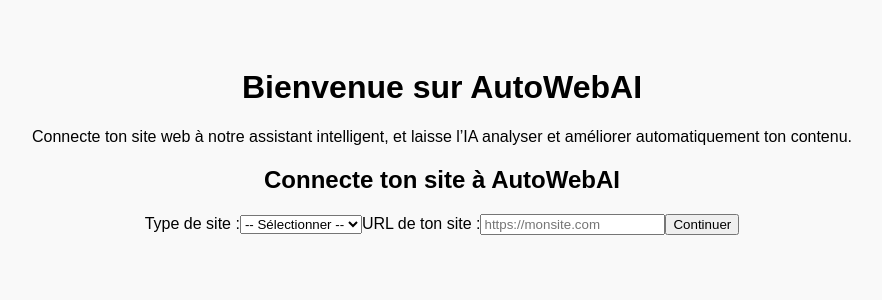
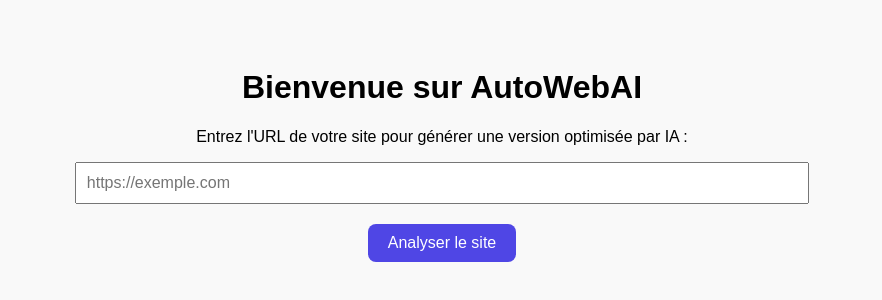
Before and after one commit to AutoWebAI-Project/AutoWebAI, a React (Create React App) app: page / in a window 1280 px wide. Shown: the top 300 px of the page, without its empty margins (198-1080 px from the left). Built offline with nearby package versions, Linux system fonts and the light colour scheme; the HTML template or start-up script is replaced by a standard one.

Commit message:
Update App.js

```diff
--- a/src/App.js
+++ b/src/App.js
@@ -1,17 +1,86 @@
-import React from 'react';
+import React, { useState } from 'react';
 import './App.css';
-import CMSSelector from './CMSSelector';
 
 function App() {
+  const [url, setUrl] = useState("");
+  const [loading, setLoading] = useState(false);
+  const [original, setOriginal] = useState("");
+  const [suggestion, setSuggestion] = useState("");
+  const [error, setError] = useState("");
+
+  const handleAnalyze = async () => {
+    if (!url.trim()) {
+      alert("Merci d'entrer une URL valide.");
+      return;
+    }
+
+    setLoading(true);
+    setOriginal("");
+    setSuggestion("");
+    setError("");
+
+    try {
+      const response = await fetch("https://autowebai-api.onrender.com/analyze-url", {
+        method: "POST",
+        headers: {
+          "Content-Type": "application/json",
+        },
+        body: JSON.stringify({ url }),
+      });
+
+      const data = await response.json();
+
+      if (data.error) {
+        setError(data.error);
+      } else {
+        setOriginal(data.original);
+        setSuggestion(data.suggestion);
+      }
+    } catch (err) {
+      console.error(err);
+      setError("Une erreur est survenue lors de la connexion à l'IA.");
+    } finally {
+      setLoading(false);
+    }
+  };
+
   return (
     <div className="App">
       <h1>Bienvenue sur AutoWebAI</h1>
-      <p>
-        Connecte ton site web à notre assistant intelligent, et laisse l’IA analyser et améliorer automatiquement ton contenu.
-      </p>
+      <p>Entrez l'URL de votre site pour générer une version optimisée par IA :</p>
 
-      {/* Formulaire de connexion CMS */}
-      <CMSSelector />
+      <input
+        type="text"
+        value={url}
+        onChange={(e) => setUrl(e.target.value)}
+        placeholder="https://exemple.com"
+        style={{ width: "60%", padding: "10px", fontSize: "16px" }}
+      />
+      <br />
+      <button className="cta" onClick={handleAnalyze} disabled={loading}>
+        {loading ? "Analyse en cours..." : "Analyser le site"}
+      </button>
+
+      {error && <p style={{ color: "red" }}>{error}</p>}
+
+      {original && (
+        <div className="result">
+          <h2>Contenu extrait :</h2>
+          <p>{original}</p>
+        </div>
+      )}
+
+      {suggestion && (
+        <div className="result">
+          <h2>Suggestion IA :</h2>
+          <p>{suggestion}</p>
+          <ul>
+            <li>✅ Copier le contenu</li>
+            <li>📧 Recevoir par email</li>
+            <li>🔧 Appliquer automatiquement (bientôt disponible)</li>
+          </ul>
+        </div>
+      )}
     </div>
   );
 }
```
